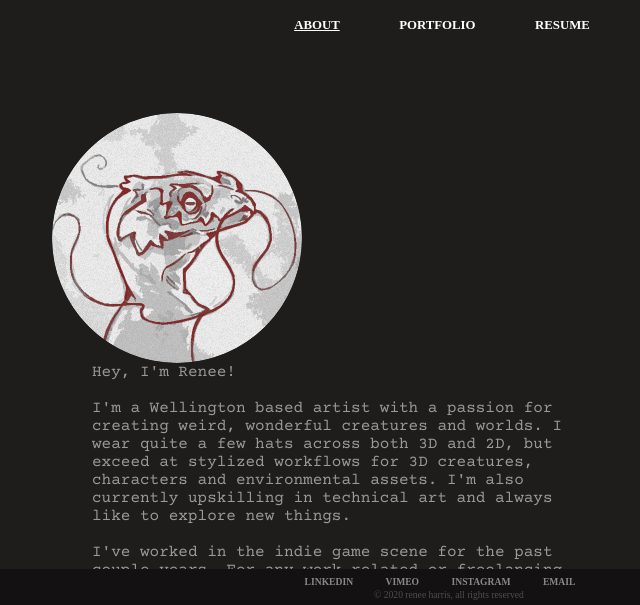
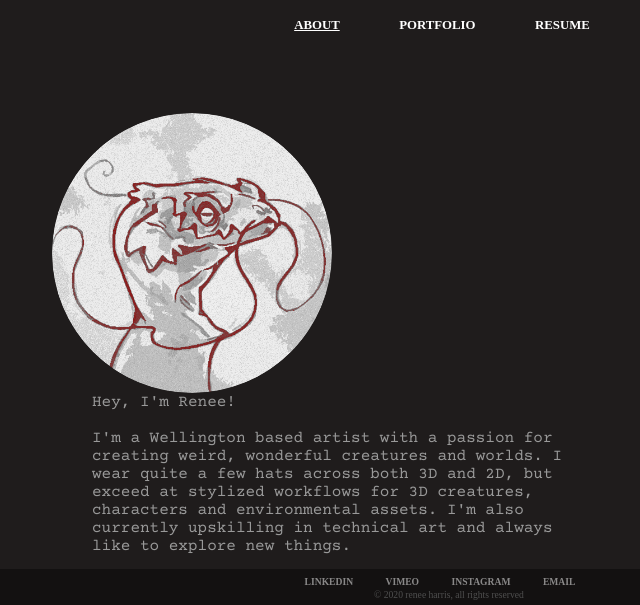
Before and after one commit to evilrenee/resume, a plain HTML site: page index.html in a window 1280 px wide. Shown: the part 193-798 px from the top of the page, without its empty margins (198-838 px from the left). Drawn offline with nearby package versions, Linux system fonts and the light colour scheme.

Commit message:
Update index.html

```diff
--- a/index.html
+++ b/index.html
@@ -37,7 +37,7 @@
     </div>
 
     <div class="about-wrapper">
-      <img style="border-radius: 100%; width: 250px;" data-src="lizord.png"/ >
+      <img style="border-radius: 100%; width: 280px;" data-src="lizord.png"/ >
       <div style="font-family: 'Courier Prime', monospace; font-size:12pt; max-width: 500px;" class="about-text">Hey, I'm Renee!
 
         I'm a Wellington based artist with a passion for creating weird, wonderful creatures and worlds. I wear quite a few hats across both 3D and 2D, but exceed at stylized workflows for 3D creatures, characters and environmental assets. I'm also currently upskilling in technical art and always like to explore new things.
```
